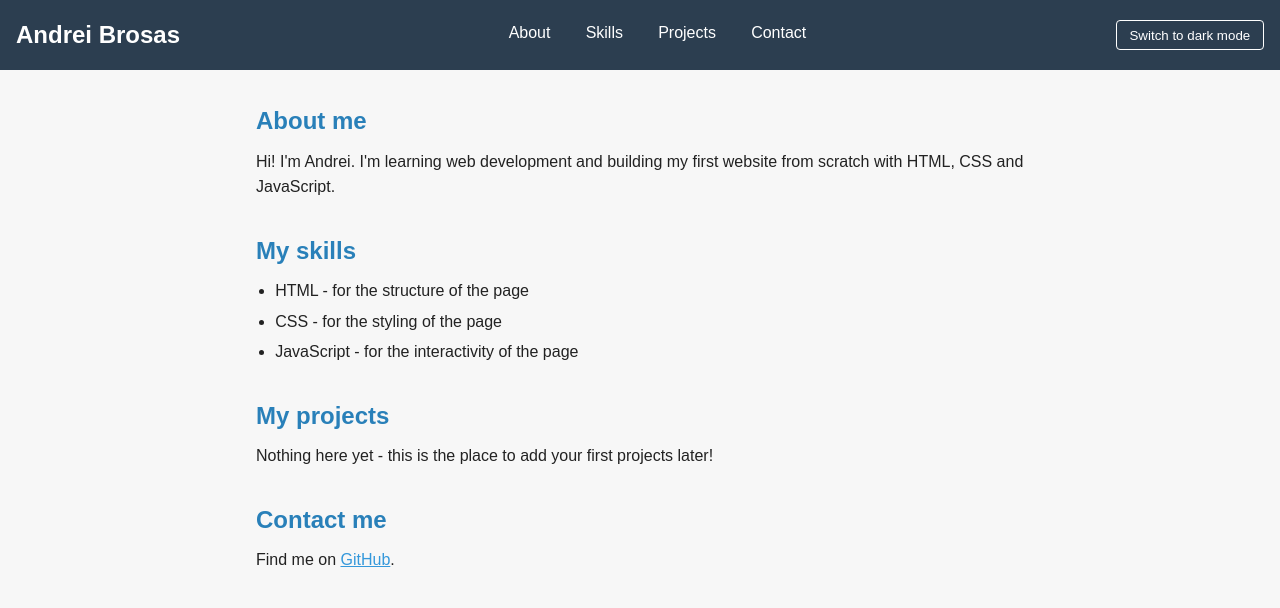
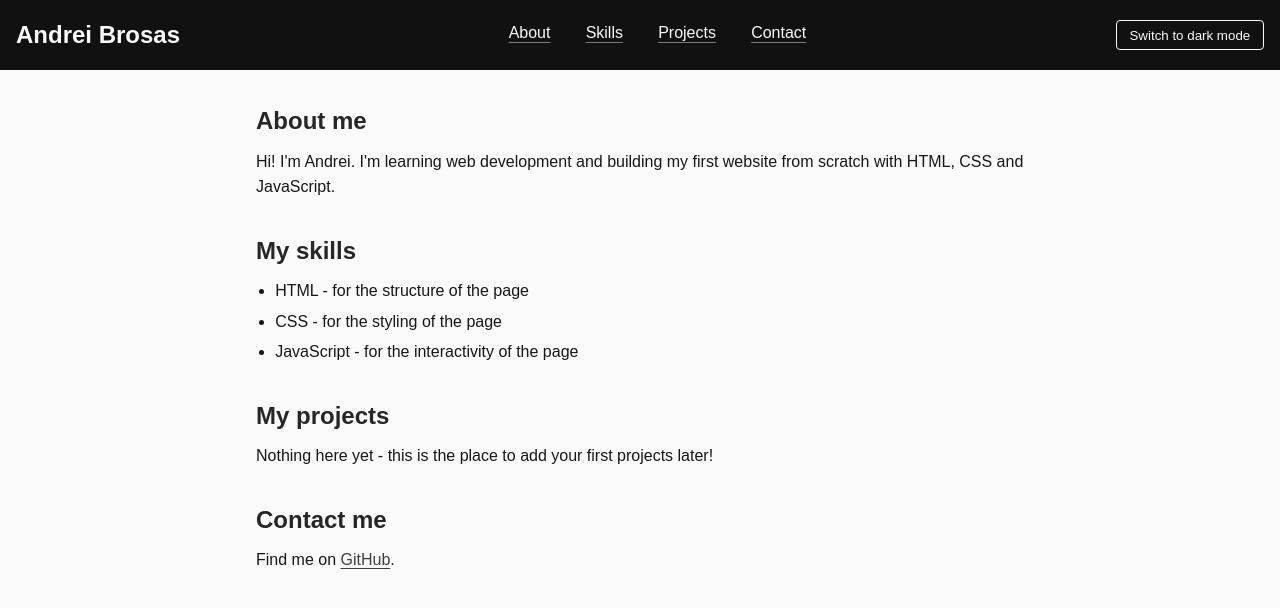
Before and after one commit to izmeandrei/my-portfolio, a plain HTML site: page index.html in a window 1280 px wide. Drawn offline with Linux system fonts and the light colour scheme.

Commit message:
Apply monochrome palette and interaction states

```diff
--- a/css/style.css
+++ b/css/style.css
@@ -1,20 +1,20 @@
-/* ---- Variables: define your colors in one place ---- */
+/* ---- Variables: monochrome palette, defined in one place ---- */
 :root {
-  --bg: #f7f7f7;
-  --text: #222222;
-  --header-bg: #2c3e50;
-  --header-text: #ffffff;
-  --link: #3498db;
-  --accent: #2980b9;
+  --bg: #fafafa;
+  --text: #171717;
+  --header-bg: #111111;
+  --header-text: #fafafa;
+  --link: #404040;
+  --accent: #262626;
 }
 
 body.dark-mode {
-  --bg: #1e1e1e;
-  --text: #e6e6e6;
-  --header-bg: #0f0f0f;
-  --header-text: #ffffff;
-  --link: #6fa5d3;
-  --accent: #4a90c4;
+  --bg: #0f0f0f;
+  --text: #ededed;
+  --header-bg: #000000;
+  --header-text: #fafafa;
+  --link: #d4d4d4;
+  --accent: #e5e5e5;
 }
 
 /* ---- Reset: remove the browser's default spacing ---- */
@@ -54,11 +54,17 @@ header nav ul {
 
 header a {
   color: var(--header-text);
-  text-decoration: none;  /* remove the underline from links */
+  text-decoration: underline;
+  /* faint underline always hints at the link, then brightens on hover/focus */
+  text-decoration-color: color-mix(in srgb, var(--header-text) 45%, transparent);
+  text-decoration-thickness: 1px;
+  text-underline-offset: 4px;
 }
 
-header a:hover {
-  text-decoration: underline; /* underline when hovering over a link */
+header a:hover,
+header a:focus-visible {
+  text-decoration-color: var(--header-text);
+  text-decoration-thickness: 2px;
 }
 
 #theme-toggle {
@@ -68,6 +74,19 @@ header a:hover {
   padding: 0.4rem 0.8rem;
   border-radius: 4px;
   cursor: pointer;        /* show the pointer hand over the button */
+}
+
+/* Invert the button on hover so the change is obvious */
+#theme-toggle:hover {
+  background-color: var(--header-text);
+  color: var(--header-bg);
+}
+
+/* Keyboard focus: always visible and follows the current text color */
+a:focus-visible,
+button:focus-visible {
+  outline: 3px solid currentColor;
+  outline-offset: 3px;
 }
 
 /* ---- Main content ---- */
@@ -92,6 +111,12 @@ section p {
 
 a {
   color: var(--link);     /* links in the link color */
+  text-decoration-thickness: 1px;
+  text-underline-offset: 3px;
+}
+
+a:hover {
+  text-decoration-thickness: 2px; /* underline thickens on hover */
 }
 
 ul li {
```
